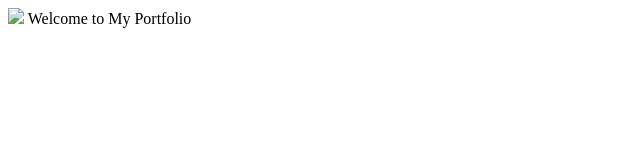
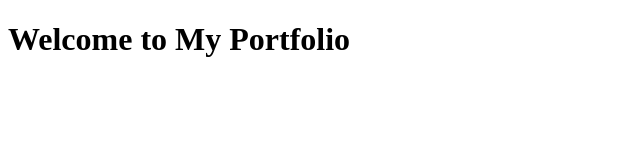
Before and after one commit to ethanlundsten/ethanlundsten.github.io, a plain HTML site: page index.html in a window 1280 px wide. Shown: the whole page, without its empty margins (0-640 px from the left). Drawn offline with Linux system fonts and the light colour scheme.

Commit message:
Update index.html

```diff
--- a/index.html
+++ b/index.html
@@ -1,11 +1,10 @@
 <!DOCTYPE HTML>
-<html>
+ <html>
   <head>
     <meta charset="utf-8">
     <title>My Programming Portfolio</title>
   </head>
-<body>
-  <img src="csc106_banner.jpeg">
-  <hl> Welcome to My Portfolio</hl>
-  </body>
-</html>
+  <body>
+    <h1> Welcome to My Portfolio</h1>
+   </body>
+ </html>
```
